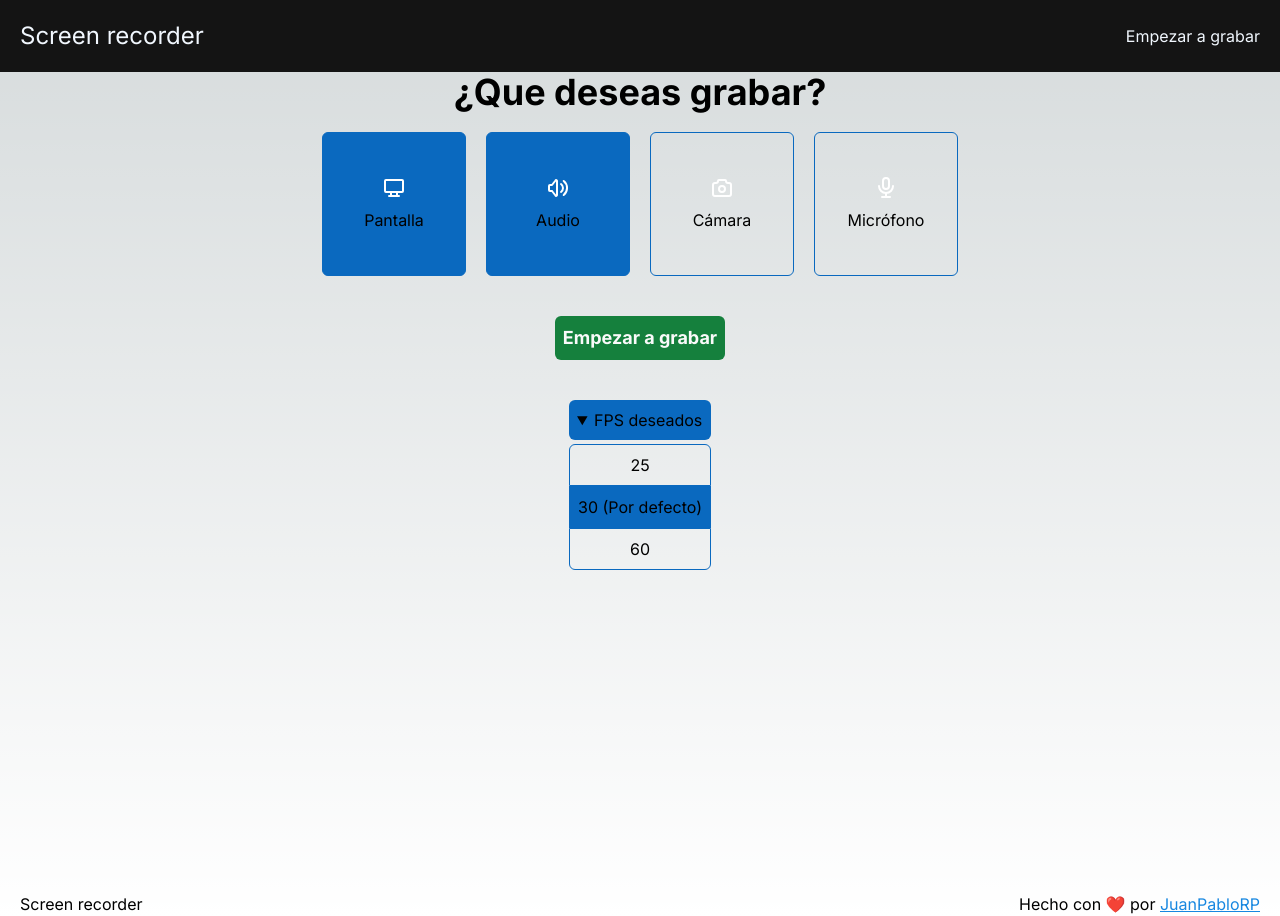
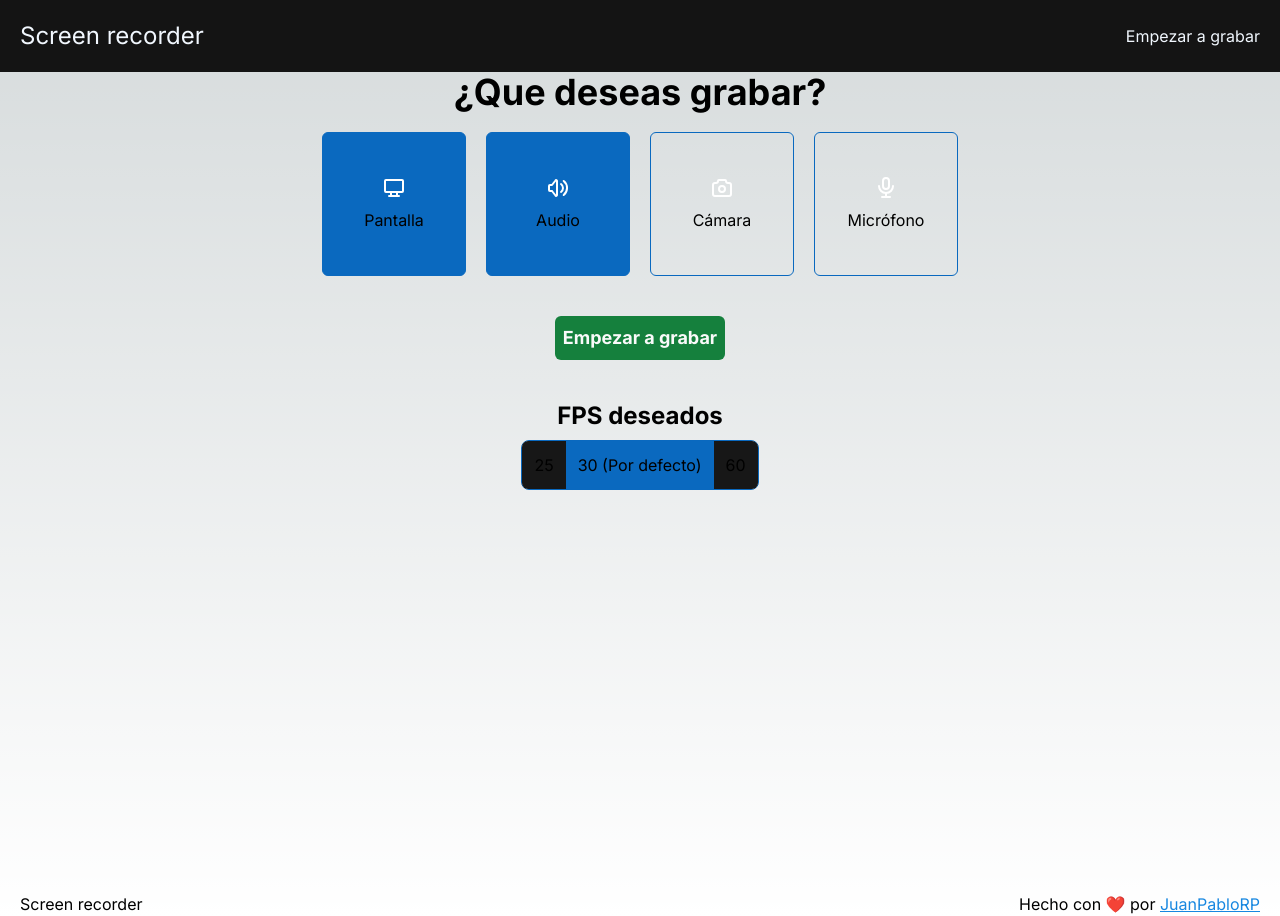
Before and after one commit to JuanPabloRP/screen-recorder, a Next.js app: page /recorder in a window 1280 px wide. Built offline with nearby package versions, Linux system fonts and the light colour scheme.

Commit message:
feat: ahora se usa un group buttons en las opciones de fps en lugar de un dropdown

```diff
--- a/components/recorder/RecordingOptions.tsx
+++ b/components/recorder/RecordingOptions.tsx
@@ -3,6 +3,7 @@ import { useRecordingContext } from '@/context/recordingContext';
 import { StaticImport } from 'next/dist/shared/lib/get-img-props';
 import Image from 'next/image';
 import Dropdown from '../recordingOptions/Dropdown';
+import GroupButton from '../recordingOptions/GroupButtons';
 import { useConfigOptions } from '@/hooks/useRecordingConfig';
 import useRecording from '@/hooks/useRecording';
 
@@ -33,7 +34,7 @@ interface RecordingOptionsProps {
 
 const RecordingOptions = () => {
 	const { state, dispatch } = useRecordingContext();
-	const { recordingOptions, fpsOptions } = useConfigOptions();
+	const { recordingOptions, fpsOptions, fileTypeOptions } = useConfigOptions();
 	const { startRecording, handleRecordingOptions } = useRecording();
 
 	return (
@@ -79,7 +80,12 @@ const RecordingOptions = () => {
 			</button>
 
 			<section>
-				<Dropdown type="frameRate" title="FPS deseados" options={fpsOptions} />
+				<GroupButton
+					type="frameRate"
+					title="FPS deseados"
+					options={fpsOptions}
+				/>
+
 			</section>
 		</main>
 	);
--- /dev/null
+++ b/components/recordingOptions/GroupButtons.tsx
@@ -0,0 +1,60 @@
+import { useRecordingContext } from '@/context/recordingContext';
+import { useState } from 'react';
+
+type GroupButtonProps = {
+	type: string;
+	title: string;
+	options: Option[];
+};
+
+type Option = {
+	id: number;
+	name: string;
+	isActive: boolean;
+	isDisabled?: boolean;
+};
+
+const GroupButton = ({ type, title, options }: GroupButtonProps) => {
+	const [isOpen, setIsOpen] = useState(false);
+	const { state, dispatch } = useRecordingContext();
+
+	const handleOptionChange = ({ id, name }: Option) => {
+		console.log(`Option ${name} with id ${id} was clicked`);
+
+		dispatch({
+			type: 'SET_RECORDING',
+			payload: {
+				config: {
+					...state.config,
+					[type]: {
+						...state.config[type],
+						value: id,
+					},
+				},
+			},
+		});
+
+		setIsOpen(false);
+	};
+
+	return (
+		<section className="">
+			<h2 className="text-center font-bold mb-2 text-2xl">{title}</h2>
+			<main className="border border-congress-blue-600 rounded-lg ">
+				{options.map((option) => (
+					<button
+						key={option.id}
+						onClick={() => handleOptionChange(option)}
+						className={`${
+							option.isActive ? 'bg-congress-blue-600' : 'bg-neutral-900'
+						} p-3 border-congress-blue-600 first:rounded-l-md last:rounded-r-md hover:bg-gray-700 focus:bg-congress-blue-800 focus:text-congress-blue-100 `}
+					>
+						{option.name}
+					</button>
+				))}
+			</main>
+		</section>
+	);
+};
+
+export default GroupButton;
```
